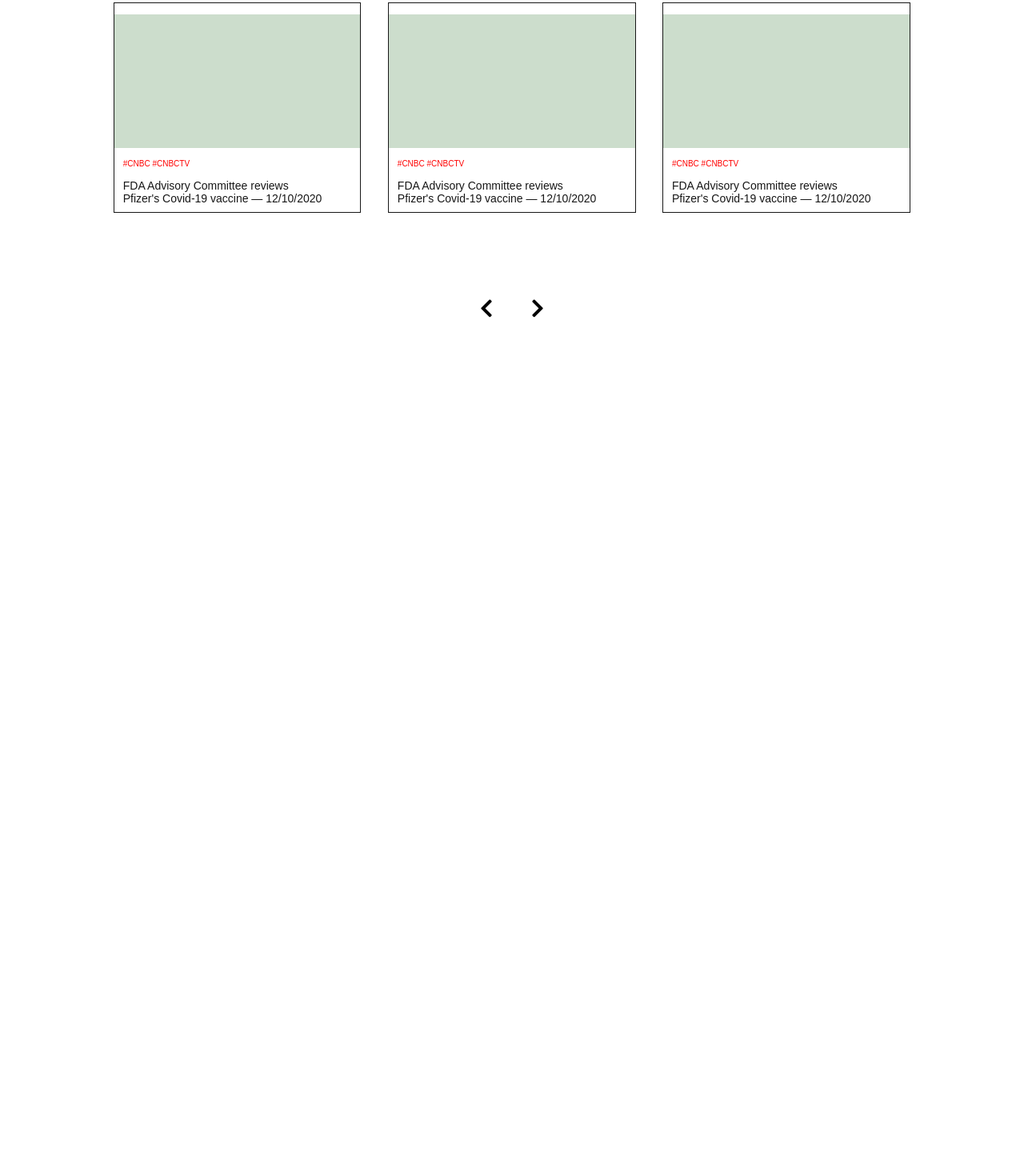
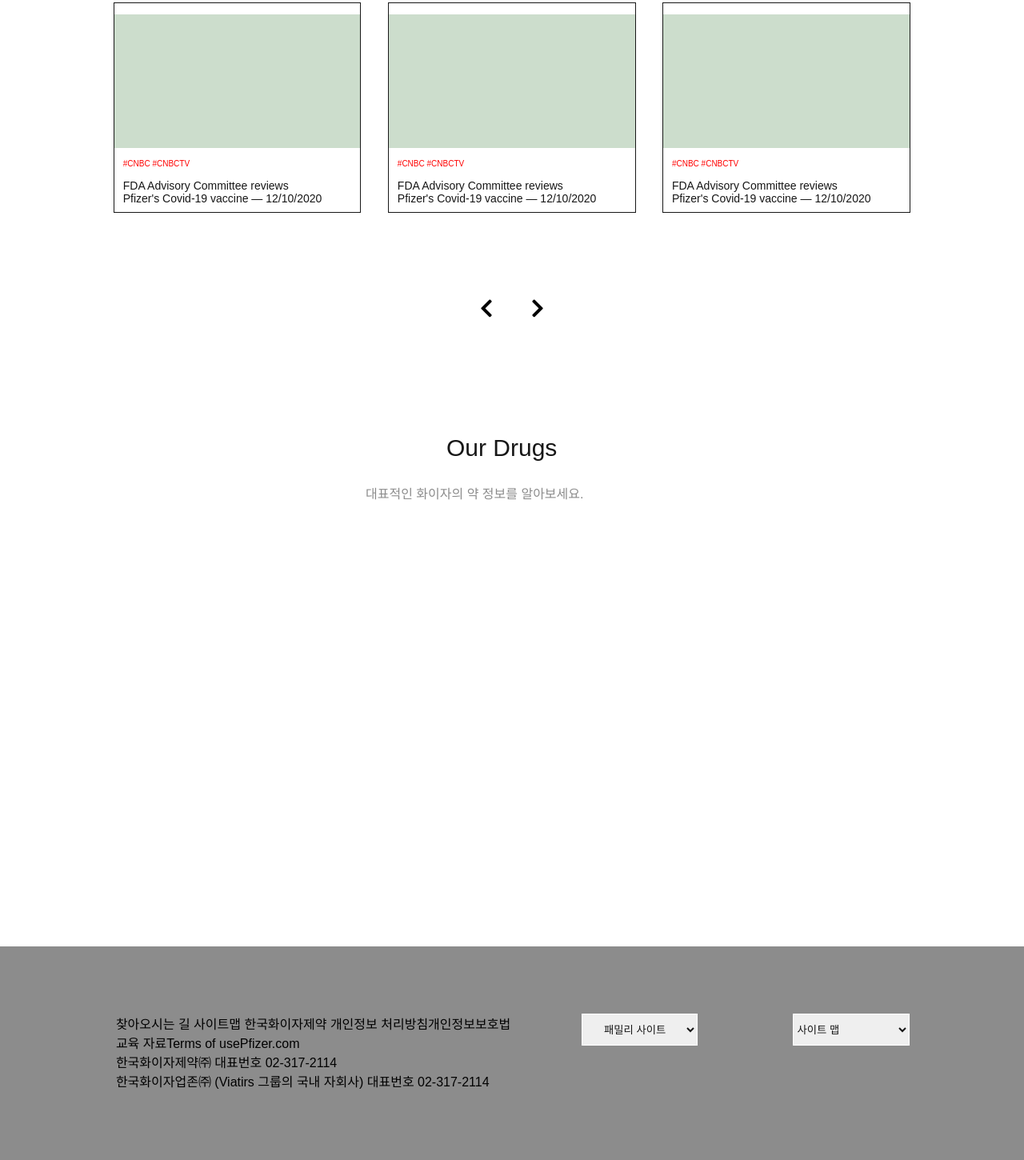
Before and after one commit to GraceJoo26/project_01_pfizer, a plain HTML site: page html/pfizer_mainpage.html in a window 1280 px wide. Shown: the part 1941-3391 px from the top of the page at 80% size. Before the commit the page ends 2413 px from the top, so only its background shows below. Drawn offline with Linux system fonts and the light colour scheme.

Commit message:
1440_mainPage_complete

```diff
--- a/css/src/main/pfizer_main_pc.css
+++ b/css/src/main/pfizer_main_pc.css
@@ -167,3 +167,73 @@
 .pc_theme{margin-left:0.8333vw; margin-top:1.1111vw; font-size: 0.875rem; color:var(--color-black);}
 
 /*-------------------drugInfoBox------------------*/
+
+.pc_drugInfoWrap{
+    width:100%; height:55.555555556vw;
+    background-color: var(--color-white);
+}
+
+.pc_drugInfoTheme{
+    margin:auto;
+    width:366px; height:5.55555556vw;
+    padding-top:5.5555556vw;
+}
+.pc_drugInfoTheme dt{
+    margin:auto;
+    width:164px;
+    font-size: 1.875rem;
+    color:var(--color-black);
+}
+.pc_drugInfoTheme dd{
+    font-size: 1rem;
+    color:var(--color-deepgray);
+    padding-top:2.08333333vw;
+}
+
+.pc_drugPic{
+    width:77.638889vw; height:22.36111vw;
+    margin:auto; margin-top:3.3333333vw;
+}
+.pc_drugPic li{
+    float:left;
+    width:14.166667vw; height:10.833333vw;
+    margin-left:1.597222vw;
+    margin-top:1.597222vw;
+    background-color: var(--color-white);
+}
+.pc_drugPic li:first-child{
+    margin-left: 0;
+}
+.pc_drugPic li:nth-child(6){
+    margin-left: 0;
+}
+
+/*------------------footer---------*/
+
+.pc_footer{
+    width:100%; height:20.833333vw;
+}
+.pc_address{
+    margin-left:11.319444vw; padding-top: 6.597222vw;
+    width:77.5vw; height:7.6388889vw;
+}
+.pc_address li{
+    font-size: 1rem;
+    float:left;
+}
+.pc_address li:nth-child(2){
+    float:left;
+    margin-left: 6.944444vw;
+}
+.pc_address li:nth-child(3){
+    float:right;
+    margin-left:1.458333vw;
+}
+#family_site{
+    width:11.36111vw; height:3.125vw;
+    color:var(--color-black);
+    text-align:center;
+}
+#site_map{
+    width:11.36111vw; height:3.125vw; color:var(--color-black);
+}
--- a/html/main/pfizer_drugInfoBox_pc.html
+++ b/html/main/pfizer_drugInfoBox_pc.html
@@ -0,0 +1,18 @@
+<div class="pc_drugInfoWrap">
+    <dl class="pc_drugInfoTheme">
+        <dt>Our Drugs</dt>
+        <dd>대표적인 화이자의 약 정보를 알아보세요.</dd>
+    </dl>
+    <ul class="pc_drugPic">
+        <li></li>
+        <li></li>
+        <li></li>
+        <li></li>
+        <li></li>
+        <li></li>
+        <li></li>
+        <li></li>
+        <li></li>
+        <li></li>
+    </ul>
+</div>
--- a/html/main/pfizer_footBox_pc.html
+++ b/html/main/pfizer_footBox_pc.html
@@ -0,0 +1,35 @@
+<div class="pc_footer">
+    <ul class="pc_address">
+        <li>찾아오시는 길   사이트맵   한국화이자제약 개인정보 처리방침개인정보보호법<br/>
+            교육 자료Terms of usePfizer.com<br/>
+            한국화이자제약㈜ 대표번호 02-317-2114<br/>
+            한국화이자업존㈜ (Viatirs 그룹의 국내 자회사) 대표번호 02-317-2114
+        </li>
+        <li><fieldset>
+            <legend></legend>
+            <div class="select_data_01">
+                <select name="family_site" id="family_site">
+                    <option>패밀리 사이트</option>
+                    <optgroup label="familySite">
+                        <option value="medidocLink">메디닥 링크</option>
+                        <option value="web_for_doc">의학정보실 웹사이트</option>
+                        <option value="report">화이자 지출보고서</option>
+                    </optgroup>
+                </select>
+            </div>
+        </fieldset></li>
+        <li><fieldset>
+            <legend></legend>
+            <div class="select_data_02">
+                <select name="site_map" id="site_map">
+                    <option>사이트 맵</option>
+                    <optgroup label="SiteMap">
+                        <option value=""></option>
+                        <option value=""></option>
+                        <option value=""></option>
+                    </optgroup>
+                </select>
+            </div>
+        </fieldset></li>
+    </ul>
+</div>
```
